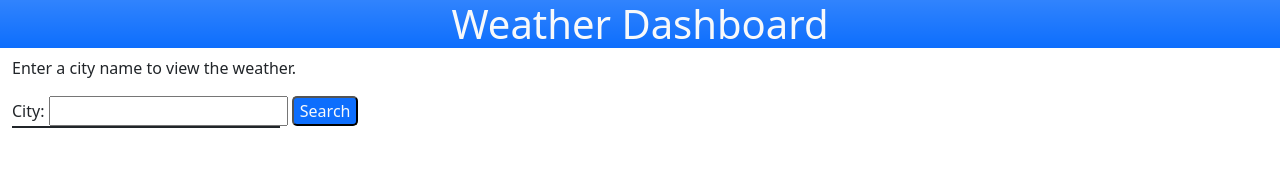
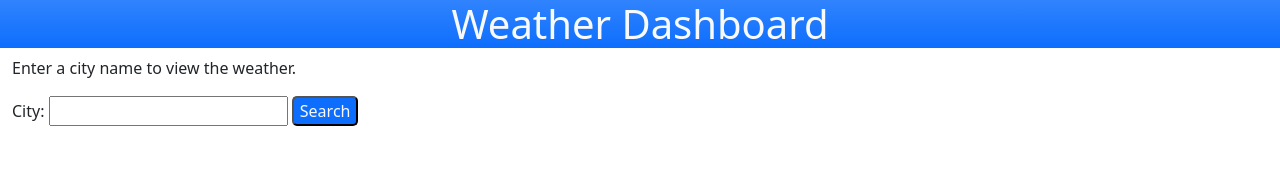
Before and after one commit to KDeLaria/weather-dashboard, a plain HTML site: page index.html in a window 1280 px wide. Drawn offline with nearby package versions, Linux system fonts and the light colour scheme.

Commit message:
adjusted layout

```diff
--- a/index.html
+++ b/index.html
@@ -31,7 +31,7 @@
                     <button class="text-light bg-primary">Search</button>
 
                 </form>
-                <div class="col-8 border border-dark">
+                <div class="col-8">
                     <div id="cities" class="d-flex flex-column"></div>
                 </div>
             </div>
```
